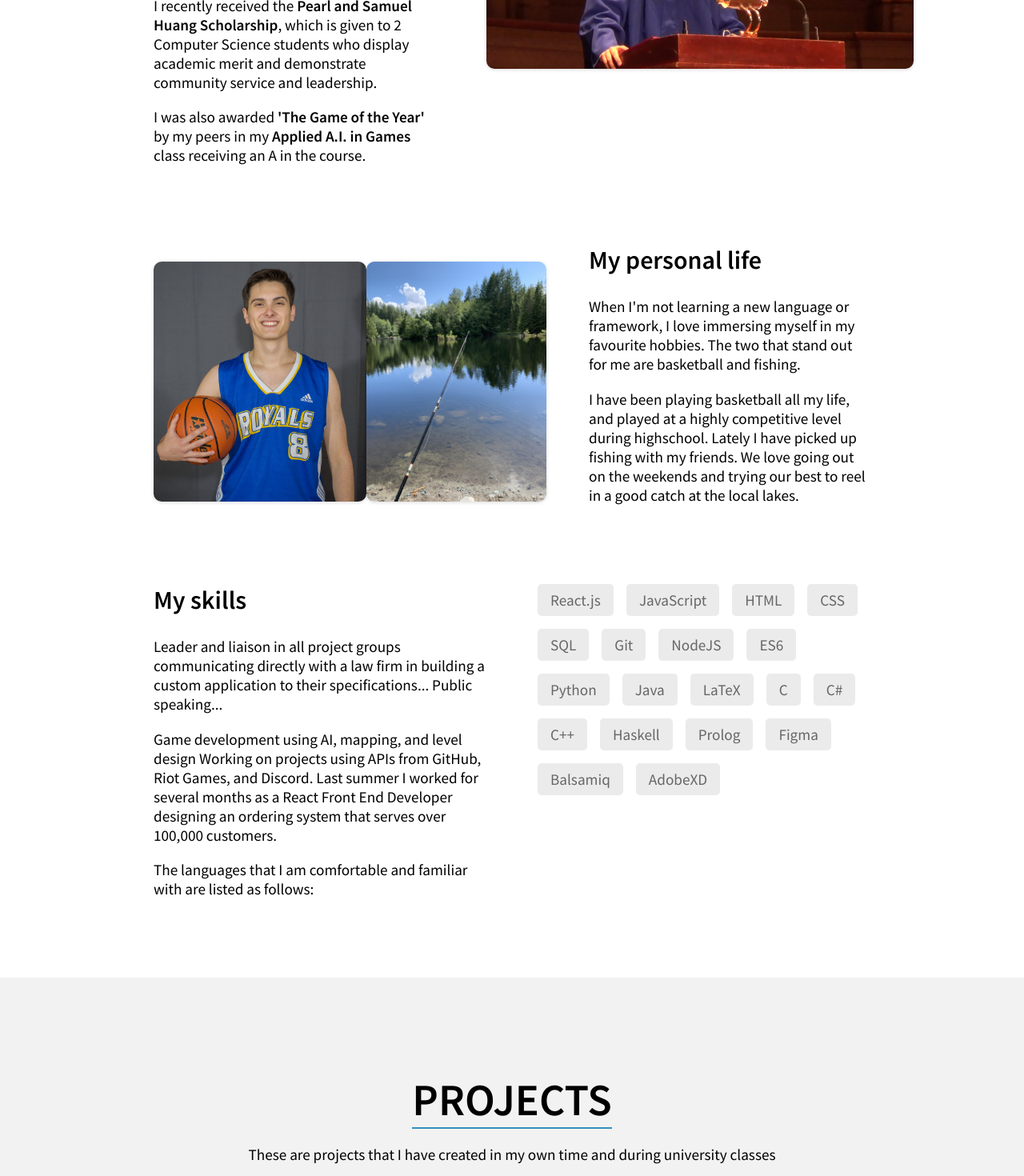
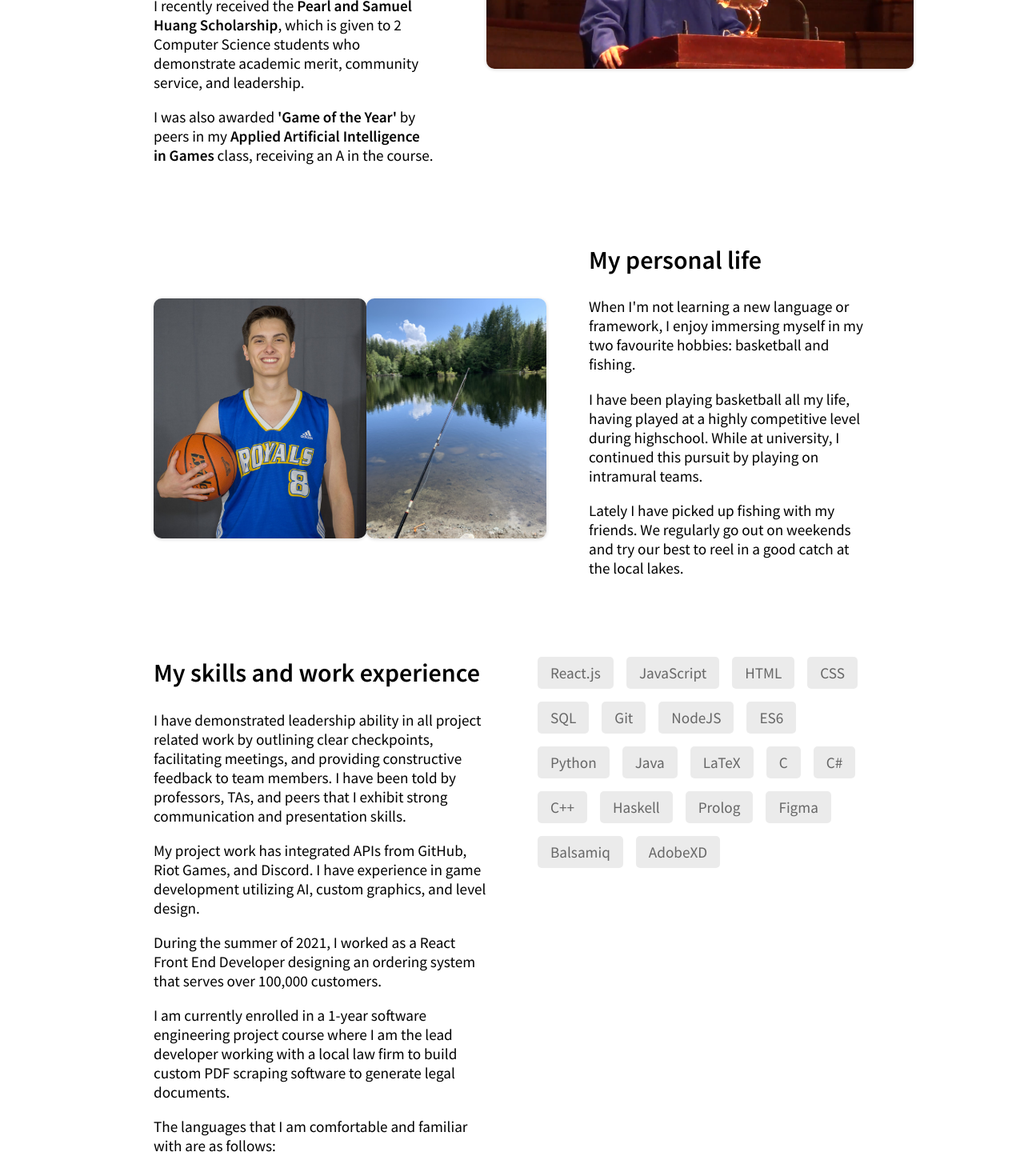
Before and after one commit to RMcCurdy/My-Portfolio-V3, a React (Create React App) app in the folder reactapp/: page / in a window 1280 px wide. Shown: the part 1340-2810 px from the top of the page at 80% size. Built offline with nearby package versions, Linux system fonts and the light colour scheme.

Commit message:
About page text content

```diff
--- a/reactapp/src/components/About.js
+++ b/reactapp/src/components/About.js
@@ -33,20 +33,20 @@ const About = () => {
                 <div className='shadow-container'>
                     <h2 className='heading-section'>Get to know me!</h2>
                     <p className='paragraph-primary'>
-                        I'm a 4th year <span className='about-emphasis-text'>Computer Science</span> student studying at the University of Calgary. I am completing my degree in
-                        April 2022 with a concentration of study in <span className='about-emphasis-text'>Software Engineering</span>.
+                        I'm a 4th year <span className='about-emphasis-text'>Computer Science</span> student studying at the University of Calgary. I will be graduating with a BSc
+                        degree in April 2022 with a concentration of study in <span className='about-emphasis-text'>Software Engineering</span>.
                     </p>
                     <p className='paragraph-primary'>
-                        I graduated high school in 2018 as the <span className='about-emphasis-text'>Valedictorian</span> of my class. I delivered a speech in front of 2,500 people
-                        in attendance.
+                        I graduated high school in 2018 as the <span className='about-emphasis-text'>Valedictorian</span> of my class. I delivered a speech with 2,500 people in
+                        attendance for which I received many accolades.
                     </p>
                     <p className='paragraph-primary'>
                         I recently received the <span className='about-emphasis-text'>Pearl and Samuel Huang Scholarship</span>, which is given to 2 Computer Science students who
-                        display academic merit and demonstrate community service and leadership.
+                        demonstrate academic merit, community service, and leadership.
                     </p>
                     <p className='paragraph-primary'>
-                        I was also awarded <span className='about-emphasis-text'>'The Game of the Year'</span> by my peers in my{' '}
-                        <span className='about-emphasis-text'>Applied A.I. in Games</span> class receiving an A in the course.
+                        I was also awarded <span className='about-emphasis-text'>'Game of the Year'</span> by peers in my{' '}
+                        <span className='about-emphasis-text'>Applied Artificial Intelligence in Games</span> class, receiving an A in the course.
                     </p>
                 </div>
                 <div className='about-image-container'>
@@ -65,29 +65,38 @@ const About = () => {
                         My personal life
                     </h2>
                     <p className='paragraph-primary'>
-                        When I'm not learning a new language or framework, I love immersing myself in my favourite hobbies. The two that stand out for me are basketball and
-                        fishing.
+                        When I'm not learning a new language or framework, I enjoy immersing myself in my two favourite hobbies: basketball and fishing.
                     </p>
                     <p className='paragraph-primary'>
-                        I have been playing basketball all my life, and played at a highly competitive level during highschool. Lately I have picked up fishing with my friends. We
-                        love going out on the weekends and trying our best to reel in a good catch at the local lakes.
+                        I have been playing basketball all my life, having played at a highly competitive level during highschool. While at university, I continued this pursuit by
+                        playing on intramural teams.
+                    </p>
+                    <p className='paragraph-primary'>
+                        Lately I have picked up fishing with my friends. We regularly go out on weekends and try our best to reel in a good catch at the local lakes.
                     </p>
                 </div>
             </div>
             <div style={{ marginTop: '5rem' }} className='about-skills-container'>
                 <div className='shadow-container'>
                     <h2 style={{ marginTop: '0' }} className='heading-section'>
-                        My skills
+                        My skills and work experience
                     </h2>
                     <p className='paragraph-primary'>
-                        Leader and liaison in all project groups communicating directly with a law firm in building a custom application to their specifications... Public
-                        speaking...
+                        I have demonstrated leadership ability in all project related work by outlining clear checkpoints, facilitating meetings, and providing constructive
+                        feedback to team members. I have been told by professors, TAs, and peers that I exhibit strong communication and presentation skills.
                     </p>
                     <p className='paragraph-primary'>
-                        Game development using AI, mapping, and level design Working on projects using APIs from GitHub, Riot Games, and Discord. Last summer I worked for several
-                        months as a React Front End Developer designing an ordering system that serves over 100,000 customers.
+                        My project work has integrated APIs from GitHub, Riot Games, and Discord. I have experience in game development utilizing AI, custom graphics, and level
+                        design.
                     </p>
-                    <p className='paragraph-primary'>The languages that I am comfortable and familiar with are listed as follows:</p>
+                    <p className='paragraph-primary'>
+                        During the summer of 2021, I worked as a React Front End Developer designing an ordering system that serves over 100,000 customers.
+                    </p>
+                    <p className='paragraph-primary'>
+                        I am currently enrolled in a 1-year software engineering project course where I am the lead developer working with a local law firm to build custom PDF
+                        scraping software to generate legal documents.
+                    </p>
+                    <p className='paragraph-primary'>The languages that I am comfortable and familiar with are as follows:</p>
                 </div>
                 <div className='skills-container'>
                     {skills.map((skill) => (
```
